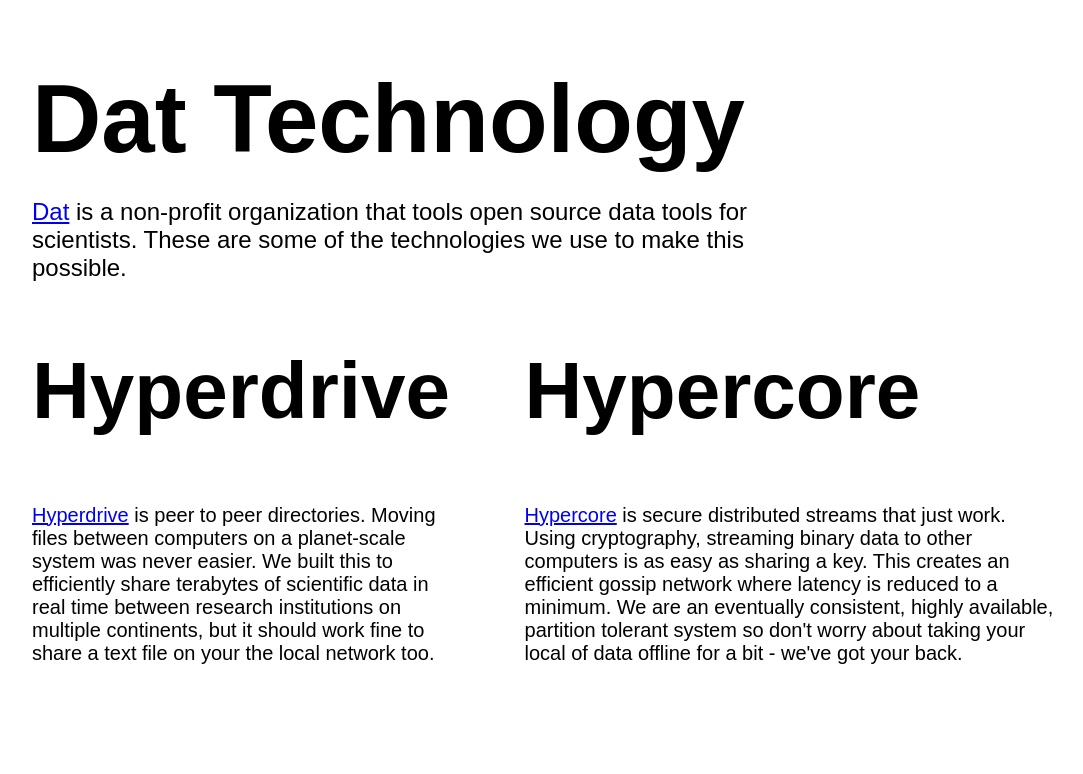
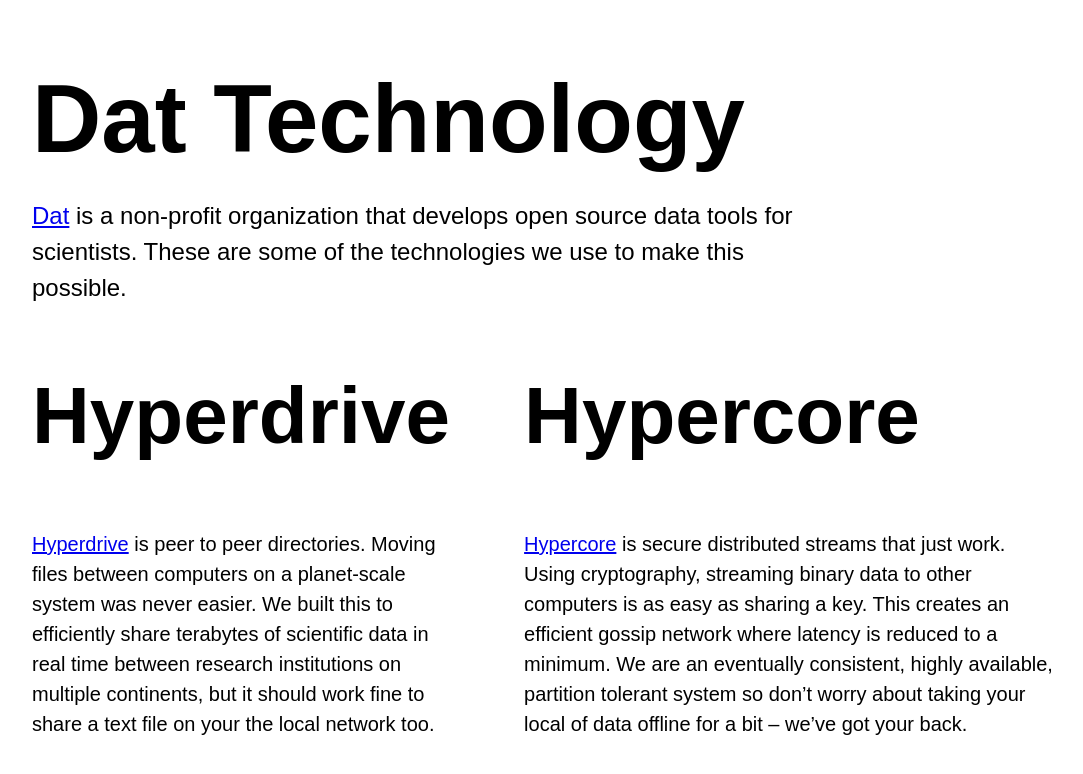
Before and after one commit to mafintosh/technology.datproject.org, a plain HTML site: page index.html in a window 1280 px wide. Shown: the whole page, without its empty margins (32-1115 px from the left). Drawn offline with Linux system fonts and the light colour scheme.

Commit message:
fix typo, apostrophe, add line-height

```diff
--- a/index.html
+++ b/index.html
@@ -7,28 +7,28 @@
 <body class="ph5">
   <section class="mw8 mt5">
     <h1 class="f1 f-6-ns mt0 mb2">Dat Technology</h1>
-    <p class="f3 mw7">
-      <a href="http://datproject.org">Dat</a> is a non-profit organization that tools open source data tools for scientists.
+    <p class="f3 mw7 lh-copy">
+      <a href="http://datproject.org">Dat</a> is a non-profit organization that develops open source data tools for scientists.
       These are some of the technologies we use to make this possible.
     </p>
   </section>
   <div class="flex flex-column flex-row-l mw8 mt5">
     <section class="mw8">
       <h2 class="f2 f-5-ns mt0">Hyperdrive</h2>
-      <p class="f5 f4-ns">
+      <p class="f5 f4-ns lh-copy">
         <a href="https://github.com/mafintosh/hyperdrive">Hyperdrive</a> is peer to peer directories.
         Moving files between computers on a planet-scale system was never easier. We built this to efficiently share terabytes of scientific data in real time between research institutions on multiple continents, but it should work fine to share a text file on your the local network too.
       </p>
     </section>
     <section class="pl5-l mw8">
       <h2 class="f2 f-5-ns mt0">Hypercore</h2>
-      <p class="f5 f4-ns">
+      <p class="f5 f4-ns lh-copy">
         <a href="https://github.com/mafintosh/hypercore">Hypercore</a> is secure distributed streams that just work.
         Using cryptography, streaming binary data to other computers is as easy as sharing a key.
         This creates an efficient gossip network where latency is reduced to a minimum.
 
-        We are an eventually consistent, highly available, partition tolerant system so don't worry about taking your local of data
-        offline for a bit - we've got your back.
+        We are an eventually consistent, highly available, partition tolerant system so don’t worry about taking your local of data
+        offline for a bit – we’ve got your back.
       </p>
     </section>
   </div>
```
